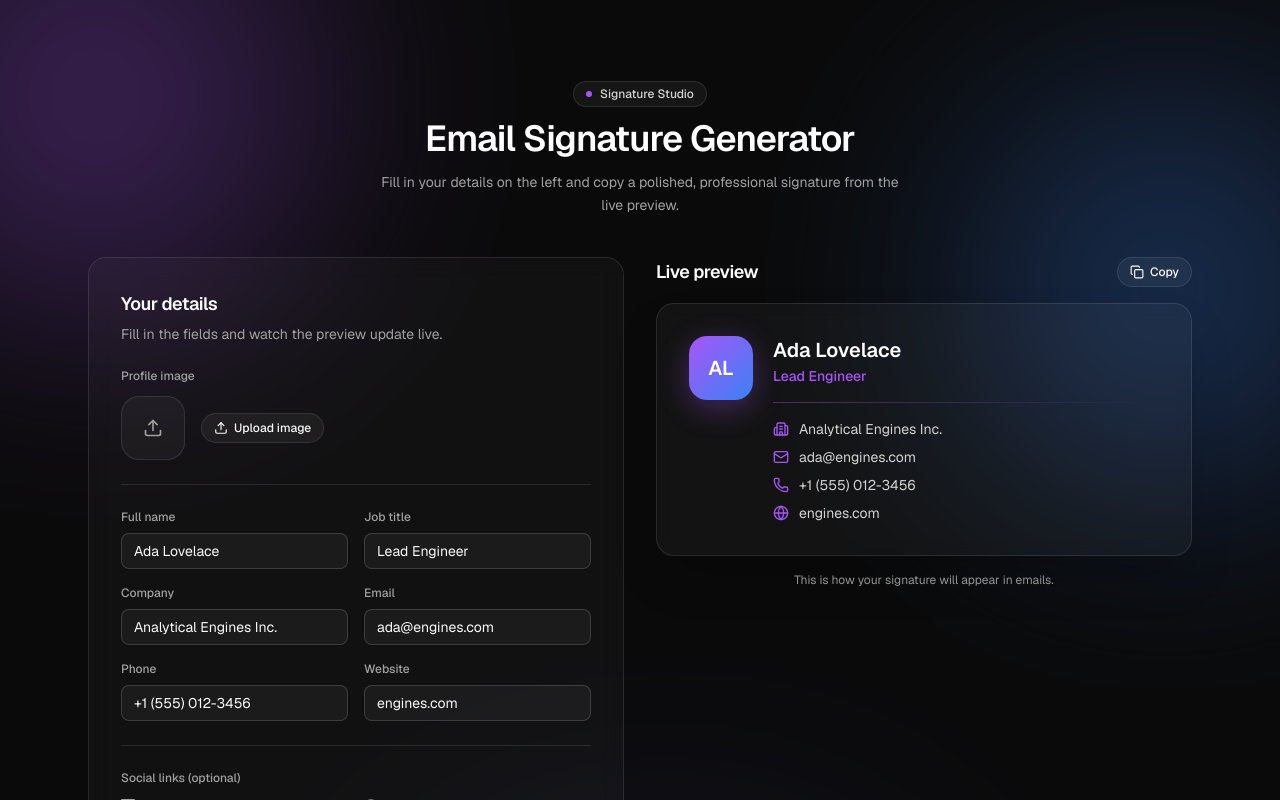
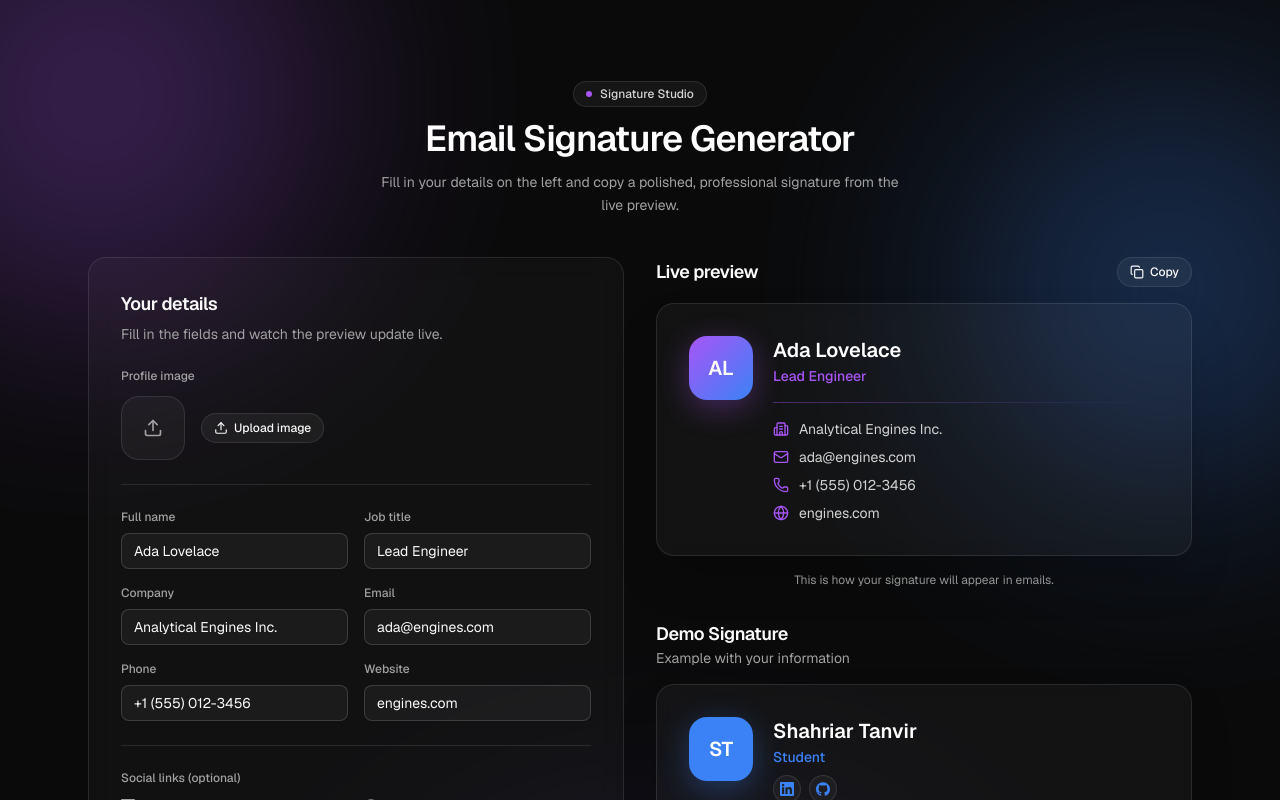
Before and after one commit to CoderSTanvir/v0-email-signature-generator, a Next.js app: page / in a window 1280 px wide. Shown: the top 800 px of the page. Built offline with nearby package versions, Linux system fonts and the light colour scheme.

Commit message:
Import and display DemoSignature component

```diff
--- a/app/page.tsx
+++ b/app/page.tsx
@@ -3,6 +3,7 @@
 import { useState } from "react"
 import { SignatureForm } from "@/components/signature-form"
 import { SignaturePreview } from "@/components/signature-preview"
+import { DemoSignature } from "@/components/demo-signature"
 import { defaultSignature, type SignatureData } from "@/lib/signature-types"
 
 export default function Page() {
@@ -35,8 +36,9 @@ export default function Page() {
           <div className="rounded-2xl border border-white/10 bg-white/[0.03] p-6 backdrop-blur-md sm:p-8">
             <SignatureForm data={data} onChange={setData} />
           </div>
-          <div className="lg:sticky lg:top-12">
+          <div className="lg:sticky lg:top-12 space-y-8">
             <SignaturePreview data={data} />
+            <DemoSignature />
           </div>
         </div>
       </div>
```
